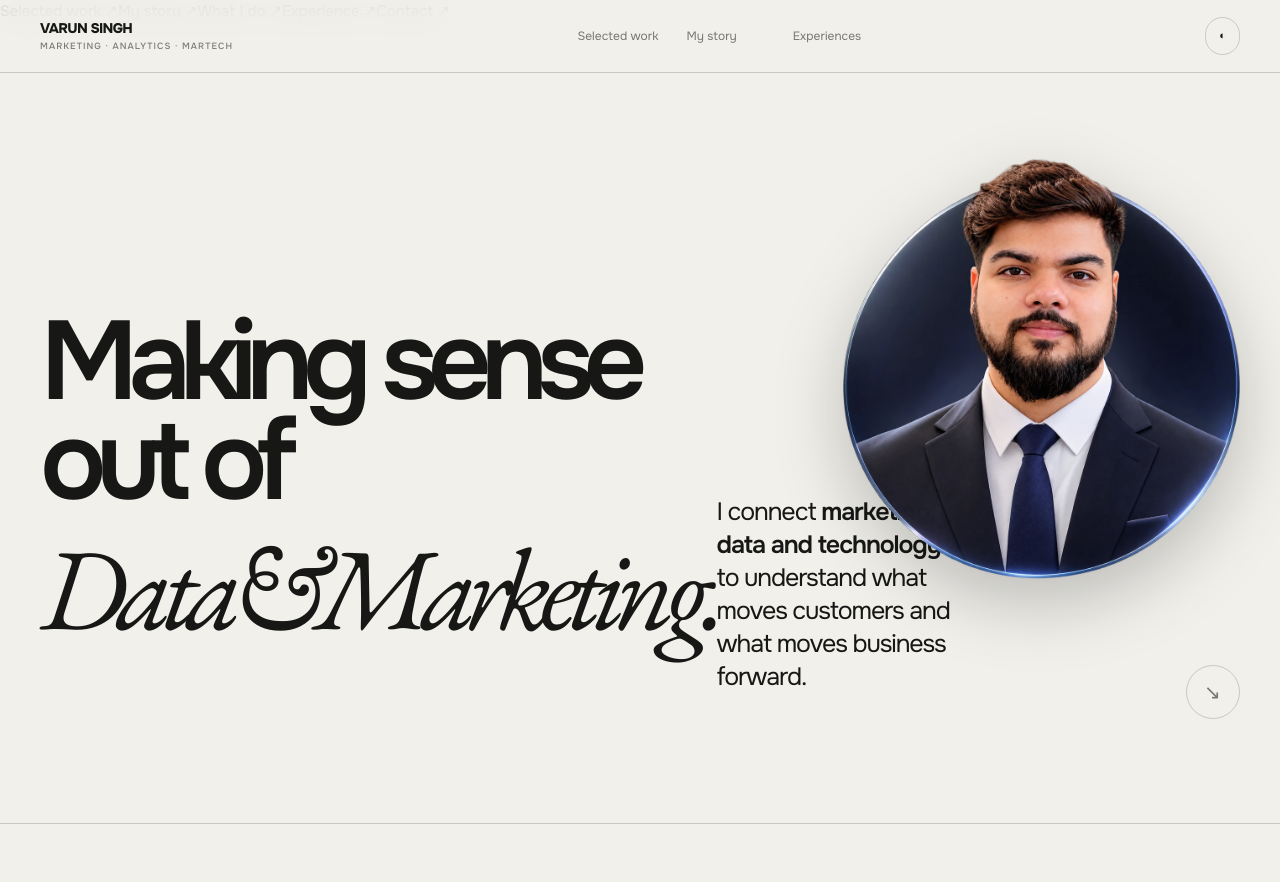
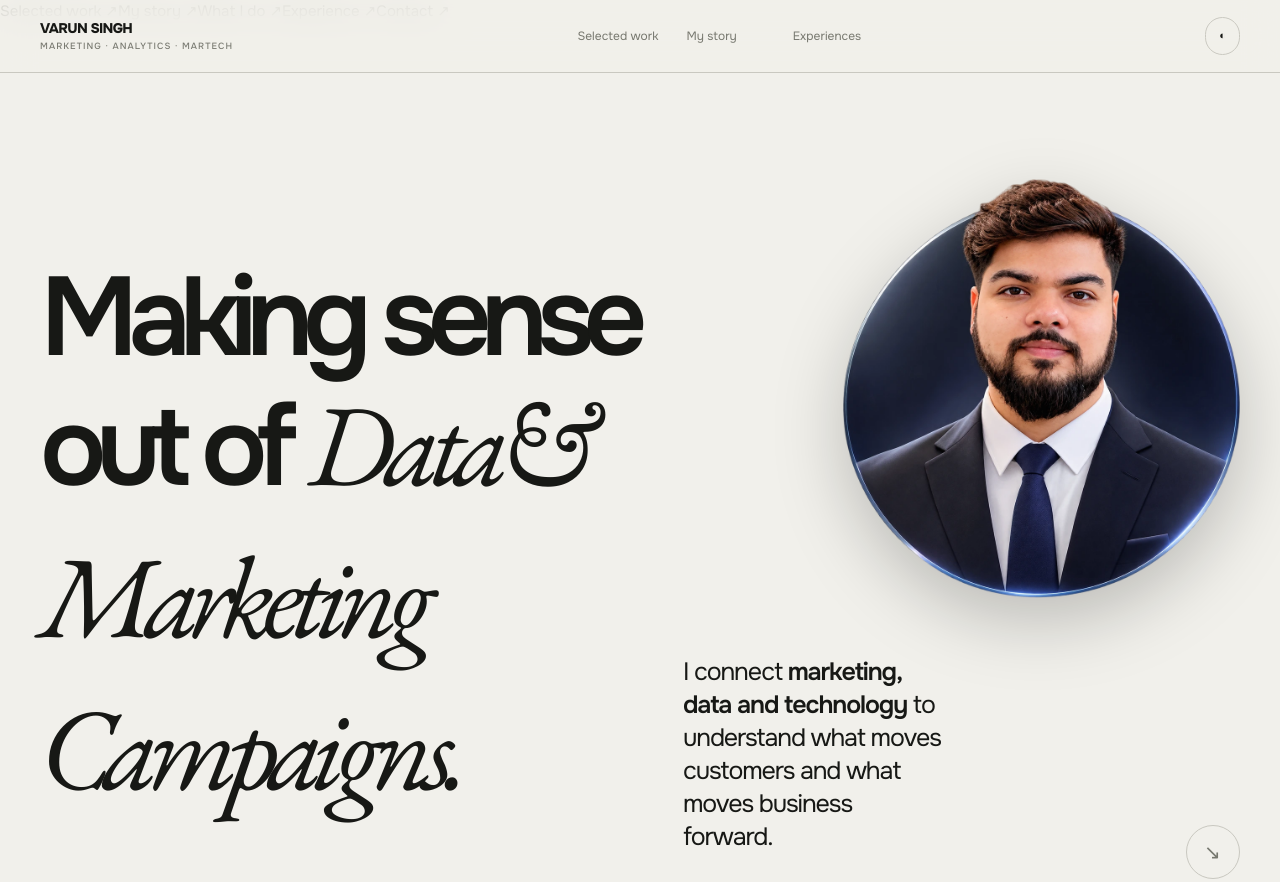
Before and after one commit to varunsinghon/portfolio, a plain HTML site: page index.html in a window 1280 px wide. Shown: the top 882 px of the page. Drawn offline with nearby package versions, Linux system fonts and the light colour scheme.

Commit message:
Update index.html

```diff
--- a/index.html
+++ b/index.html
@@ -16,7 +16,7 @@
 <header class="top"><div class="wrap nav"><a class="brand" href="#top">VARUN SINGH<small>Marketing · Analytics · MarTech</small></a><nav class="links"><a href="#work">Selected work</a><a href="#story">My story</a><a href="#capabilities"></a><a href="#experience">Experiences</a></nav><div><button class="mode" id="mode">◐</button> <button class="menu" id="menu">Menu +</button></div></div></header>
 <nav class="mobile" id="mobile"><a href="#work">Selected work ↗</a><a href="#story">My story ↗</a><a href="#capabilities">What I do ↗</a><a href="#experience">Experience ↗</a><a href="#contact">Contact ↗</a></nav>
 <main id="top">
-<section class="hero" style="border:0"><div class="wrap"><div class="heroTop"><h1 class="reveal"><span>Making sense</span><span>out of <i class="serif">Data&Marketing.</i></span></h1><img class="heroPortrait" src="varun-portrait.webp" alt="Varun Singh, marketing and analytics professional" width="1000" height="1000"><div class="heroBottom reveal"><p class="intro">I connect <strong>marketing, data and technology</strong> to understand what moves customers and what moves business forward.</p><div class="heroAside"><span></span><a class="circle" href="#story">↘</a></div></div></div></section>
+<section class="hero" style="border:0"><div class="wrap"><div class="heroTop"><h1 class="reveal"><span>Making sense</span><span>out of <i class="serif">Data& Marketing Campaigns.</i></span></h1><img class="heroPortrait" src="varun-portrait.webp" alt="Varun Singh, marketing and analytics professional" width="1000" height="1000"><div class="heroBottom reveal"><p class="intro">I connect <strong>marketing, data and technology</strong> to understand what moves customers and what moves business forward.</p><div class="heroAside"><span></span><a class="circle" href="#story">↘</a></div></div></div></section>
 <section id="story"><div class="wrap"><div class="head"><div><div class="eyebrow">About me</div><h2>Not just the numbers.<br><i class="serif">The story behind them.</i></h2></div></div><div class="grid2 reveal"><p>I’m interested in the space where <i class="serif">customer behaviour</i>, commercial thinking and marketing systems meet.</p><p class="small">My work spans across research, digital marketing, CRM and analytics, giving me a broad perspective on how businesses understand their customers, approach their marketing and measure success.</p>
 </div></div></section>
 <section id="work"><div class="wrap"><div class="head"><div><div class="eyebrow">Selected work & thinking</div><h2>A few things<br><i class="serif">taking shape.</i></h2></div><span class="no">02 / PROJECTS</span></div><div class="eyebrow" style="margin-bottom:20px">Four areas I’m building deeper capability in</div><div class="workwall">
```
